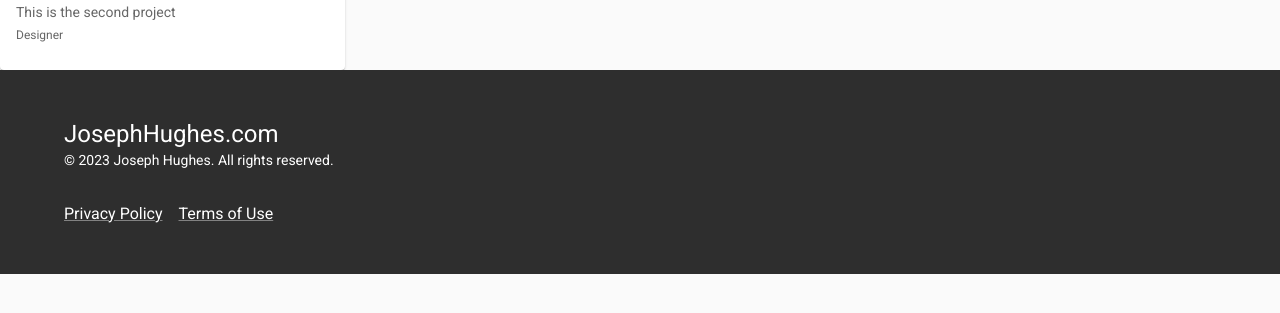
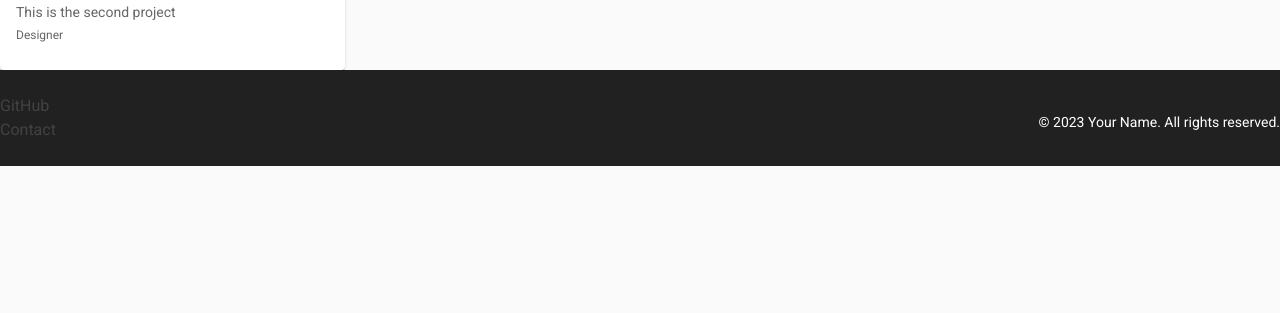
Before and after one commit to d2Dreamer/JoeHughes.uk, a Next.js app: page / in a window 1280 px wide. Shown: the part 459-772 px from the top of the page. Built offline with nearby package versions, Linux system fonts and the light colour scheme.

Commit message:
Footer update

```diff
--- a/src/components/Footer.tsx
+++ b/src/components/Footer.tsx
@@ -1,25 +1,22 @@
-import React from 'react';
-import { Box, Container, Link, Typography } from '@mui/material';
+import { Box, Link, Typography } from '@mui/material';
 
 const Footer = () => {
   return (
-    <Box component="footer" sx={{ bgcolor: 'primary.dark', py: 6 }}>
-      <Container maxWidth="lg">
-        <Typography variant="h5" sx={{ color: 'common.white' }}>
-          JosephHughes.com
-        </Typography>
-        <Typography variant="body2" sx={{ color: 'common.white' }}>
-          © {new Date().getFullYear()} Joseph Hughes. All rights reserved.
-        </Typography>
-        <Box sx={{ mt: 4 }}>
-          <Link href="#" color="common.white" sx={{ mr: 2 }}>
-            Privacy Policy
+    <Box sx={{ py: 3, bgcolor: 'grey.900', color: 'white' }}>
+      <Box sx={{ display: 'flex', alignItems: 'center', justifyContent: 'space-between', flexWrap: 'wrap' }}>
+        <Box>
+          <Link href="https://github.com/d2Dreamer" target="_blank" rel="noopener" underline="none">
+            <Typography variant="body1" sx={{ mr: 1 }}>GitHub</Typography>
           </Link>
-          <Link href="#" color="common.white">
-            Terms of Use
+          <Typography variant="body1" sx={{ mr: 1 }}></Typography>
+          <Link href="mailto:jhughes2702@gmail.com" underline="none">
+            <Typography variant="body1" sx={{ mr: 1 }}>Contact</Typography>
           </Link>
         </Box>
-      </Container>
+        <Typography variant="body2" sx={{ mt: 1, textAlign: { xs: 'center', sm: 'right' } }}>
+          © {new Date().getFullYear()} Your Name. All rights reserved.
+        </Typography>
+      </Box>
     </Box>
   );
 };
```
